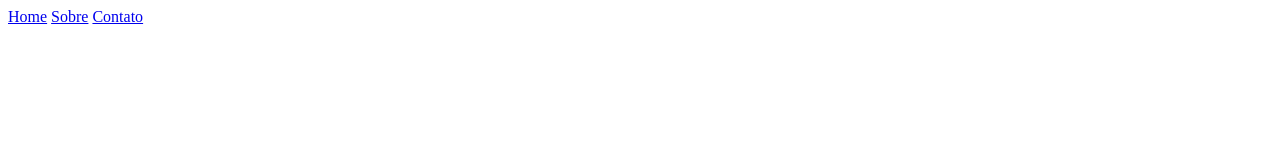
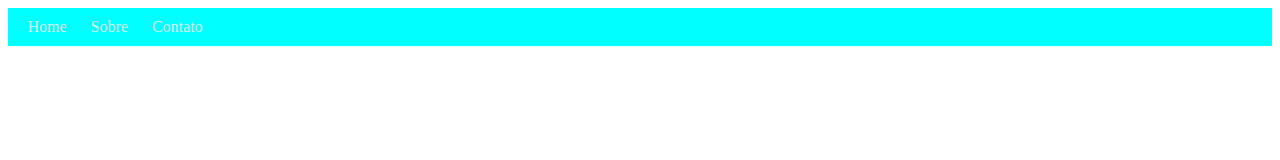
Before and after one commit to leMoreira/site_html, a plain HTML site: page index.html in a window 1280 px wide. Drawn offline with Linux system fonts and the light colour scheme.

Commit message:
Desenvolvendo os links do menu

```diff
--- a/index.html
+++ b/index.html
@@ -6,11 +6,11 @@
     <title>Site github</title>
 </head>
 <body>
-    <header>
-        <nav>
-           <a href="#">Home</a>
-           <a href="#">Sobre</a>
-           <a href="#">Contato</a>
+    <header style="background-color: aqua;width: 100%;color:#666;padding:10px 0">
+        <nav style="width: 40%;">
+           <a href="#" style="margin-left: 20px;text-decoration: none;color:aliceblue">Home</a>
+           <a href="#" style="margin-left: 20px; text-decoration:none;color:aliceblue">Sobre</a>
+           <a href="#" style="margin-left: 20px; text-decoration: none;color:aliceblue">Contato</a>
 
         </nav>
     </header>
```
